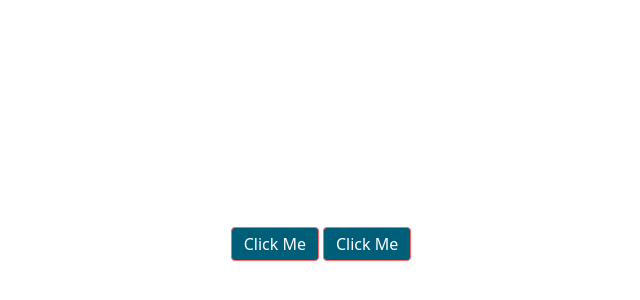
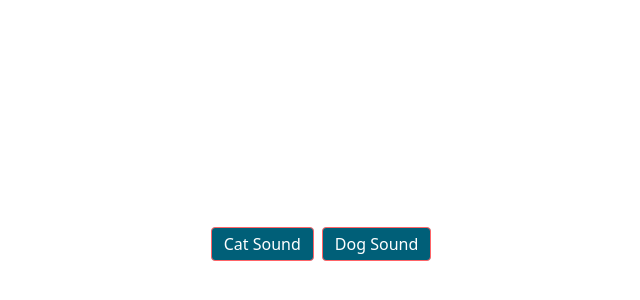
Before and after one commit to Rajib0191/React-Design-Pattern, a React (Vite) app: page / in a window 1280 px wide. Shown: the part 156-456 px from the top of the page, without its empty margins (319-959 px from the left). Built offline with nearby package versions, Linux system fonts and the light colour scheme.

Commit message:
complete Liskov Substitution Principle (LSP) principal

```diff
--- a/src/main.jsx
+++ b/src/main.jsx
@@ -2,7 +2,8 @@ import { StrictMode } from "react";
 import { createRoot } from "react-dom/client";
 import "./index.css";
 // import App from "./pages/solid/srp/App";
-import App from "./pages/solid/ocp/App";
+// import App from "./pages/solid/ocp/App";
+import App from "./pages/solid/lsp/App";
 // import LoginPage from "./pages/atomic-pattern/pages/LoginPage";
 // import App from "./pages/container-pattern/example-02/App";
 // import App from "./pages/container-pattern/example-01/App";
--- /dev/null
+++ b/src/pages/solid/lsp/App.jsx
@@ -0,0 +1,12 @@
+import React from "react";
+import Container from "./component/Container";
+
+const App = () => {
+  return (
+    <div className="h-screen flex justify-center items-center">
+      <Container />
+    </div>
+  );
+};
+
+export default App;
--- /dev/null
+++ b/src/pages/solid/lsp/component/Animal.jsx
@@ -0,0 +1,16 @@
+import React from "react";
+/**
+ * ✅ Correct: LSP Applied
+ **/
+const Animal = ({ sound, onClick }) => {
+  return (
+    <div
+      className="bg-cyan-800 border border-red-400 rounded-sm text-white py-1 px-3 cursor-pointer"
+      onClick={onClick}
+    >
+      {sound}
+    </div>
+  );
+};
+
+export default Animal;
--- /dev/null
+++ b/src/pages/solid/lsp/component/Container.jsx
@@ -0,0 +1,29 @@
+import React, { useEffect, useState } from "react";
+import Cat from "../page/Cat";
+import Dog from "../page/Dog";
+
+const Container = () => {
+  const [sound, setSound] = useState("");
+
+  useEffect(() => {
+    if (sound) {
+      const sound = setTimeout(() => {
+        setSound("");
+      }, 2000);
+
+      return () => clearTimeout(sound);
+    }
+  }, [sound]);
+
+  return (
+    <div className="flex flex-col justify-center items-center">
+      <div className="flex gap-2">
+        <Cat onClick={() => setSound("mew mew")} />
+        <Dog onClick={() => setSound("Ghew Ghew")} />
+      </div>
+      {sound && <strong>{sound}</strong>}
+    </div>
+  );
+};
+
+export default Container;
--- /dev/null
+++ b/src/pages/solid/lsp/page/Cat.jsx
@@ -0,0 +1,12 @@
+import React from "react";
+import Animal from "../component/Animal";
+
+const Cat = ({ onClick = () => {} }) => {
+  return (
+    <>
+      <Animal sound={"Cat Sound"} onClick={onClick} />
+    </>
+  );
+};
+
+export default Cat;
--- /dev/null
+++ b/src/pages/solid/lsp/page/Dog.jsx
@@ -0,0 +1,12 @@
+import React from "react";
+import Animal from "../component/Animal";
+
+const Dog = ({ onClick = () => {} }) => {
+  return (
+    <>
+      <Animal sound={"Dog Sound"} onClick={onClick} />
+    </>
+  );
+};
+
+export default Dog;
```
Also changed, not shown: 1 other file (tests, documents, lock files or other folders).
